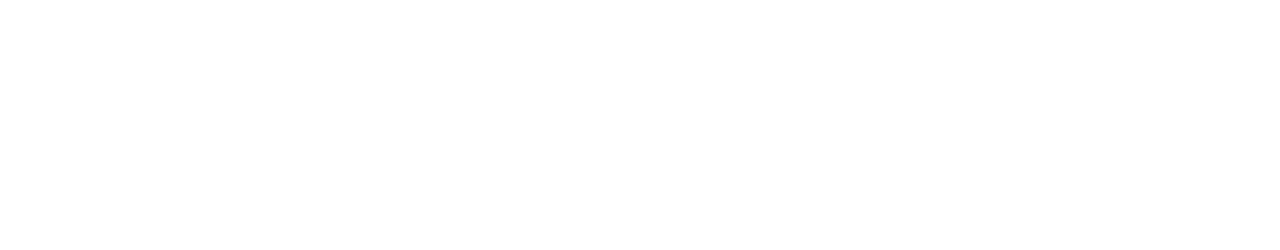
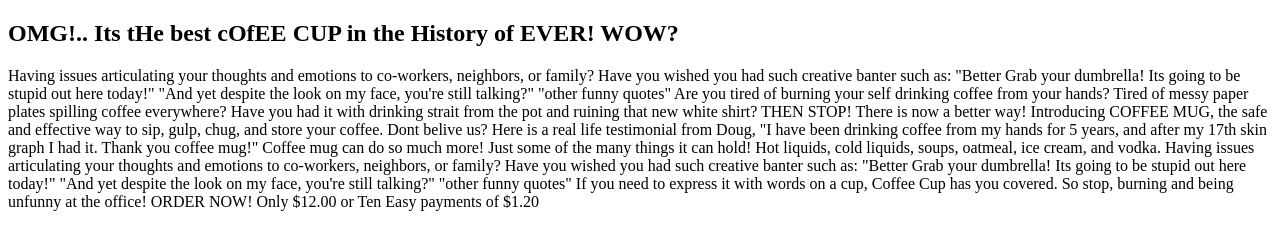
Before and after one commit to nss-day-cohort-50/worst-site-ever-artful-dodgers, a plain HTML site: page index.html in a window 1280 px wide. Drawn offline with Linux system fonts and the light colour scheme.

Commit message:
html only for main header and paragraph

```diff
--- a/index.html
+++ b/index.html
@@ -8,6 +8,27 @@
     <title>Our Best Worst Site</title>
 </head>
 <body>
+    <article>
+    <h1>OMG!.. Its tHe best cOfEE CUP in the History of EVER! WOW?</h1>
+    <p> Having issues articulating your thoughts and emotions to co-workers, neighbors, or family? Have you wished you had such creative banter such as:
+        "Better Grab your dumbrella! Its going to be stupid out here today!"
+        "And yet despite the look on my face, you're still talking?"
+        "other funny quotes"
 
+        Are you tired of burning your self drinking coffee from your hands? Tired of messy paper plates spilling coffee everywhere? Have you had it with drinking strait from the pot and ruining that new white shirt?
+        THEN STOP! There is now a better way! Introducing COFFEE MUG, the safe and effective way to sip, gulp, chug, and store your coffee. Dont belive us? Here is a real life testimonial
+        from Doug, "I have been drinking coffee from my hands for 5 years, and after my 17th skin graph I had it. Thank you coffee mug!"
+
+        Coffee mug can do so much more! Just some of the many things it can hold! Hot liquids, cold liquids, soups, oatmeal, ice cream, and vodka.
+
+        Having issues articulating your thoughts and emotions to co-workers, neighbors, or family? Have you wished you had such creative banter such as:
+        "Better Grab your dumbrella! Its going to be stupid out here today!"
+        "And yet despite the look on my face, you're still talking?"
+        "other funny quotes"
+
+        If you need to express it with words on a cup, Coffee Cup has you covered.
+        So stop, burning and being unfunny at the office!
+        ORDER NOW! Only $12.00 or Ten Easy payments of $1.20  </p>
+    </article>
 </body>
 </html>
```
Also changed, not shown: styles/header.css (added).
